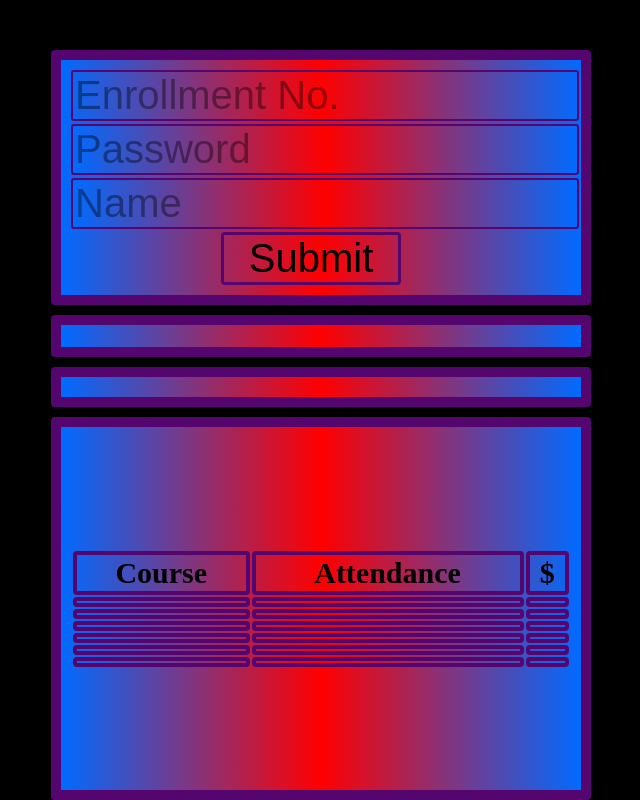
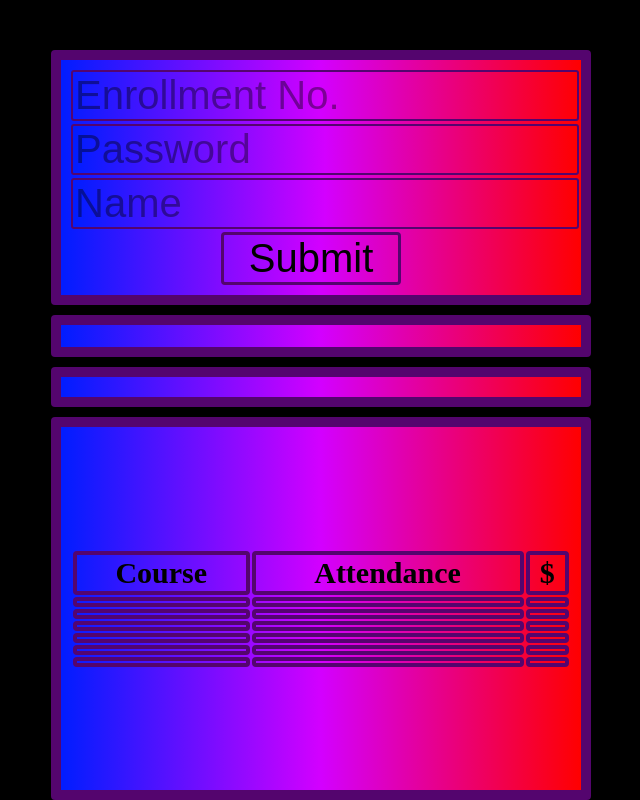
Before and after one commit to rajeev-k47/Attendence, a website: page public/index.html in a window 1280 px wide. Shown: the whole page, without its empty margins (319-959 px from the left). Drawn offline with nearby package versions, Linux system fonts and the light colour scheme; no server answers.

Commit message:
Update style.css

```diff
--- a/public/style.css
+++ b/public/style.css
@@ -13,8 +13,8 @@ body {
     border-radius: 4px;
     display: inline-block;
     padding: 10px;
-    background: rgb(0,107,255);
-background: linear-gradient(90deg, rgba(0,107,255,1) 0%, rgba(255,0,0,1) 50%, rgba(0,107,255,1) 100%);
+    background: rgb(0,29,255);
+background: linear-gradient(90deg, rgba(0,29,255,1) 0%, rgba(211,0,255,1) 50%, rgba(255,0,0,1) 100%);
     padding-bottom: 10px;
     width: 500px;
     margin-top: 50px; /* Adjusted margin-top */
@@ -33,8 +33,8 @@ background: linear-gradient(90deg, rgba(0,107,255,1) 0%, rgba(255,0,0,1) 50%, rg
     justify-content: center;
     font-size: 25px;
     font-weight: bold;
-    background: rgb(0,107,255);
-background: linear-gradient(90deg, rgba(0,107,255,1) 0%, rgba(255,0,0,1) 50%, rgba(0,107,255,1) 100%);
+    background: rgb(0,29,255);
+background: linear-gradient(90deg, rgba(0,29,255,1) 0%, rgba(211,0,255,1) 50%, rgba(255,0,0,1) 100%);
 }
 #enroll{
     width: 500px;
@@ -43,8 +43,8 @@ background: linear-gradient(90deg, rgba(0,107,255,1) 0%, rgba(255,0,0,1) 50%, rg
 }
 #pass{
     width: 500px;
-    background: rgb(0,107,255);
-background: linear-gradient(90deg, rgba(0,107,255,1) 0%, rgba(255,0,0,1) 50%, rgba(0,107,255,1) 100%);
+    background: rgb(0,29,255);
+background: linear-gradient(90deg, rgba(0,29,255,1) 0%, rgba(211,0,255,1) 50%, rgba(255,0,0,1) 100%);
 }
 #Status {
     border: 10px solid rgb(84, 5,110);
@@ -59,8 +59,8 @@ background: linear-gradient(90deg, rgba(0,107,255,1) 0%, rgba(255,0,0,1) 50%, rg
     align-items: center;
     justify-content: center;
     font-size: 22px;
-    background: rgb(0,107,255);
-background: linear-gradient(90deg, rgba(0,107,255,1) 0%, rgba(255,0,0,1) 50%, rgba(0,107,255,1) 100%);
+    background: rgb(0,29,255);
+background: linear-gradient(90deg, rgba(0,29,255,1) 0%, rgba(211,0,255,1) 50%, rgba(255,0,0,1) 100%);
 }
 #attend{
     border: 10px solid rgb(84, 5,110);
@@ -75,8 +75,8 @@ background: linear-gradient(90deg, rgba(0,107,255,1) 0%, rgba(255,0,0,1) 50%, rg
     align-items: center;
     justify-content: center;
     font-size: 30px;
-    background: rgb(0,107,255);
-background: linear-gradient(90deg, rgba(0,107,255,1) 0%, rgba(255,0,0,1) 50%, rgba(0,107,255,1) 100%);
+    background: rgb(0,29,255);
+background: linear-gradient(90deg, rgba(0,29,255,1) 0%, rgba(211,0,255,1) 50%, rgba(255,0,0,1) 100%);
 }
 .input-field {
     outline: 2px solid blue;
@@ -124,6 +124,6 @@ td,th{
 }
 #name{
     width: 500px;
-    background: rgb(0,107,255);
-background: linear-gradient(90deg, rgba(0,107,255,1) 0%, rgba(255,0,0,1) 50%, rgba(0,107,255,1) 100%);
+    background: rgb(0,29,255);
+background: linear-gradient(90deg, rgba(0,29,255,1) 0%, rgba(211,0,255,1) 50%, rgba(255,0,0,1) 100%);
 }
```
